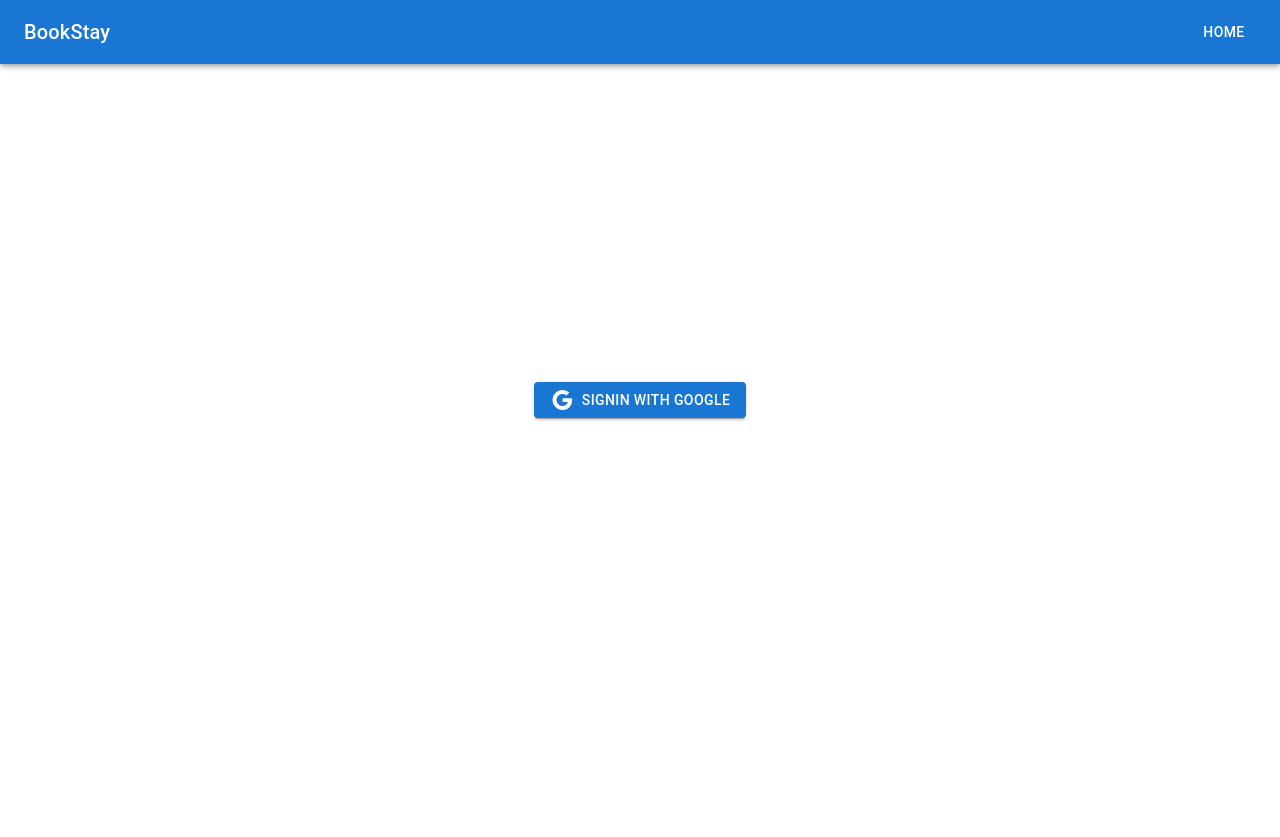
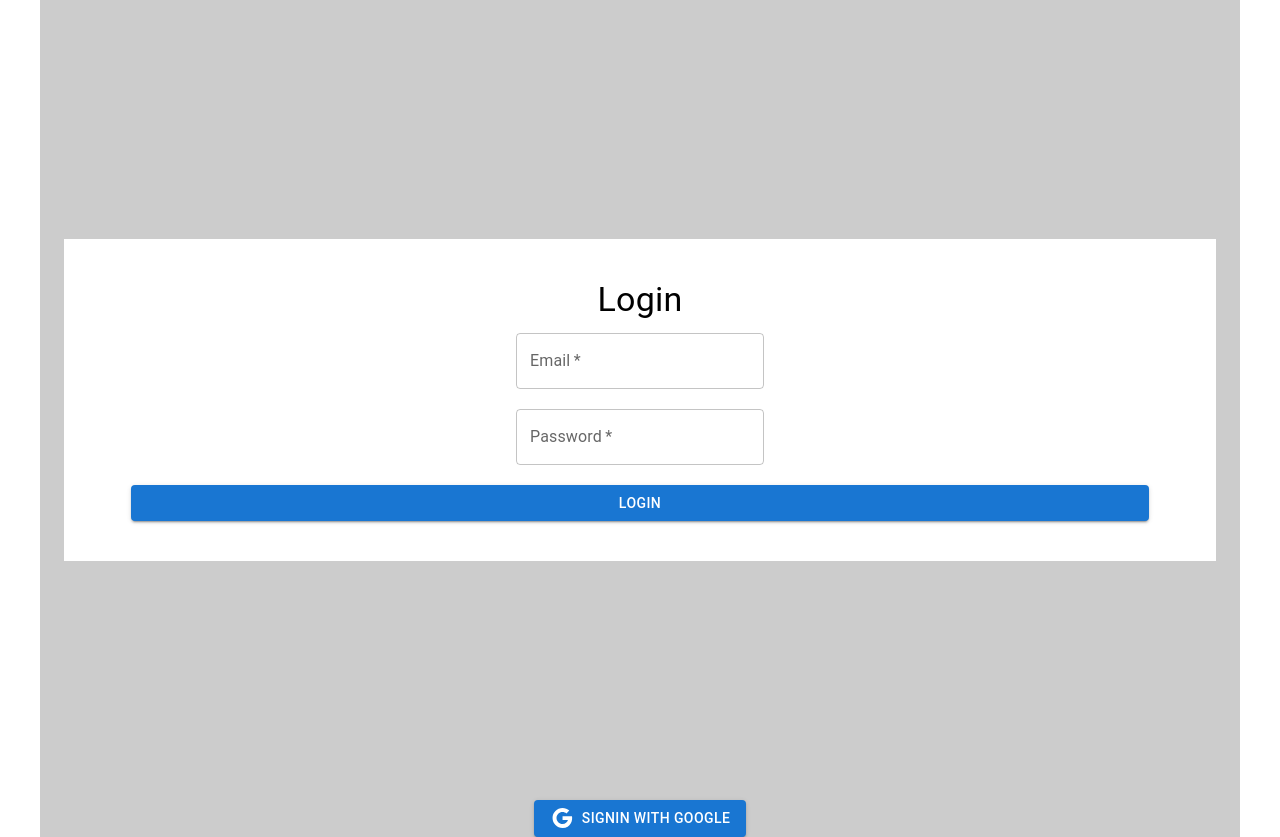
Before and after one commit to amitk9627/hotel_booking, a React (Create React App) app: page / in a window 1280 px wide. Before the commit the page ends 800 px from the top, so only its background shows below. Built offline with nearby package versions, Linux system fonts and the light colour scheme.

Commit message:
login firebase day 1

```diff
--- a/src/App.js
+++ b/src/App.js
@@ -1,19 +1,21 @@
 import './App.css';
-import Navbar from './components/Navbar'
 import Home from './containers/Home';
-import {BrowserRouter,Routes, Route} from 'react-router-dom'
+import { BrowserRouter, Routes, Route } from 'react-router-dom'
 import HotelDetialPage from './containers/HotelDetialPage';
 import LoginPage from './containers/LoginPage';
+import LayOut from './containers/LayOut';
+
 function App() {
   return (
     <div className="App">
-      <Navbar />
+
       <BrowserRouter>
-      <Routes>
-      <Route path='/' element={<LoginPage />}/>
-        <Route path='home' element={<Home />}/>
-        <Route path='hotelDetails/:slug' element={<HotelDetialPage />}/>
-      </Routes>
+
+        <Routes>
+          <Route path='/' element={<LoginPage />} />
+          <Route path='home' element={<LayOut> <Home /> </LayOut>} />
+          <Route path='home/hotelDetails/:slug' element={<LayOut> <HotelDetialPage /> </LayOut>} />
+        </Routes>
       </BrowserRouter>
 
     </div>
--- a/src/containers/Home.jsx
+++ b/src/containers/Home.jsx
@@ -21,10 +21,9 @@ const Home = () => {
     return (
         <>
 
-
             <Container maxWidth="lg" sx={{ mt: 10 }}>
                 <Typography variant="h4" gutterBottom >
-                    Welcome {locationDetials.state.userName}
+                    Welcome {locationDetials?.state?.userName}
                 </Typography>
                 <Grid container spacing={2} >
                     {
--- /dev/null
+++ b/src/containers/LayOut.jsx
@@ -0,0 +1,26 @@
+import React, { useEffect } from 'react'
+import Navbar from '../components/Navbar'
+import { auth } from '../firebase'
+import { useNavigate } from 'react-router'
+const LayOut = (props) => {
+    const Navigate=useNavigate();
+    useEffect(()=>{
+        auth.onAuthStateChanged((user)=>{
+
+            if(user==null){
+                Navigate("/");
+
+            }
+        });
+    },[Navigate])
+
+  return (
+    <>
+    <Navbar />
+    {props.children}
+
+    </>
+  )
+}
+
+export default LayOut
--- a/src/containers/LoginPage.jsx
+++ b/src/containers/LoginPage.jsx
@@ -1,27 +1,69 @@
-import { Button, Container, Grid } from "@mui/material"
+import { useState } from "react";
+import { Button, Container, Grid, Typography } from "@mui/material"
 import GoogleIcon from '@mui/icons-material/Google';
 import { auth, provider } from "../firebase";
 import { signInWithPopup } from "firebase/auth";
 import { useNavigate } from "react-router";
+import { TextField } from '@mui/material';
+
 const LoginPage = () => {
+
     const Navigate = useNavigate();
-    const Login = () => {
+
+    const[email , setEmail]=useState("");
+    const[password , setPassword]=useState("");
+    const handleLogin=()=>{
+        console.log(email,password);
+    }
+    const LoginWithGoogle = () => {
         signInWithPopup(auth, provider)
-        .then(res => {
+            .then(res => {
 
-            const userName=res.user?.displayName
-            Navigate("/home",{
-                state:{
-                    userName
-                }
-            })
-        });
+                const userName = res.user?.displayName;
+                Navigate("/home", {
+                    state: {
+                        userName
+                    }
+                })
+            });
     }
     return (
-        <Container>
-            <Grid container justifyContent="center" alignItems="center" sx={{ height: "100vh", display: "flex", }}>
+        <Container style={{background:"rgba(0,0,0,0.2)"}}>
+
+            <Grid container justifyContent="center" alignItems="center" textAlign="center" sx={{ height: "100vh", display: "flex"}}>
+                <Grid item lg={12} sx={{bgcolor:"#fff", p:"40px"}}>
+                    <Typography variant="h4" gutterBottom>
+                        Login
+                    </Typography>
+                    <Grid item sx={{mb:"20px"}}>
+                        <TextField
+                            required
+                            id="outlined-required"
+                            label="Email"
+                            onChange={(e)=>setEmail(e.target.value)}
+                            type="email"
+                        />
+                    </Grid>
+                    <Grid item sx={{mb:"20px"}}>
+                        <TextField
+                            required
+                            id="outlined-password-input"
+                            label="Password"
+                            type="password"
+                            onChange={(e)=>setPassword(e.target.value)}
+                            autoComplete="current-password"
+                        />
+                    </Grid>
+
+                    <Grid>
+                        <Button variant="contained" sx={{width:"95%"}} onClick={handleLogin}>Login</Button>
+                    </Grid>
+                </Grid>
+            </Grid>
+
+            <Grid container justifyContent="center" alignItems="center" sx={{  display: "flex", }}>
                 <Grid item>
-                    <Button onClick={Login} variant="contained" style={{ display: "flex", justifyContent: "center", alignItems: "center", paddig: "2px" }}>
+                    <Button onClick={LoginWithGoogle} variant="contained" style={{ display: "flex", justifyContent: "center", alignItems: "center", paddig: "2px" }}>
                         <GoogleIcon sx={{ mr: 1 }} />
                         <span>Signin with Google</span>
                     </Button>
@@ -32,3 +74,4 @@ const LoginPage = () => {
 }
 
 export default LoginPage
+//35 min left
```
Also changed, not shown: src/containers/HotelDetialPage.jsx (+4 -6 lines).
